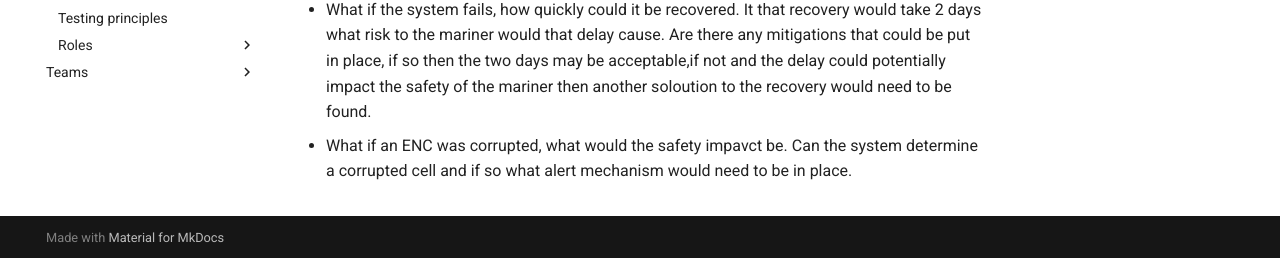
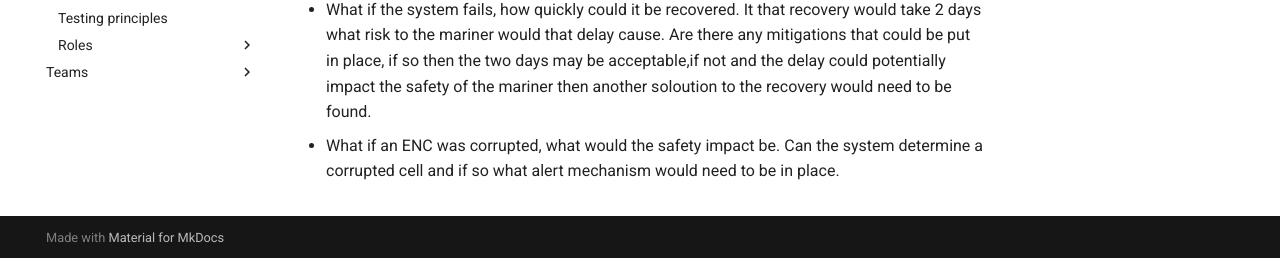
Before and after one commit to UKHO/docs, an MkDocs documentation site: the page built from docs/quality-assurance/safety-assurance.md, in a window 1280 px wide and 900 px high, scrolled down 2822 px. Shown: the part 639-897 px from the top of the window. Built offline with MkDocs 1.6.1 and Material for MkDocs 9.7.7, drawn with Linux system fonts in a browser that asks for light colours.

Commit message:
Update safety-assurance.md

```diff
--- a/docs/quality-assurance/safety-assurance.md
+++ b/docs/quality-assurance/safety-assurance.md
@@ -98,5 +98,5 @@ Two examples of what if :
  delay cause. Are there any mitigations that could be put in place, if so then the two days may be acceptable,if not and the delay could
  potentially impact the safety of the mariner then another soloution to the recovery would need to be found.
 
- * What if an ENC was corrupted, what would the safety impavct be. Can the system determine a corrupted cell and if so what alert
+ * What if an ENC was corrupted, what would the safety impact be. Can the system determine a corrupted cell and if so what alert
    mechanism would need to be in place.
```
